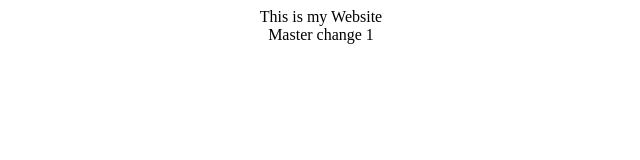
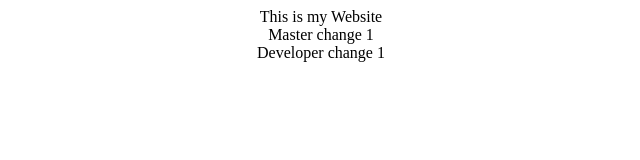
Before and after one commit to sarthakSharma5/myrepo1, a plain HTML site: page index.html in a window 1280 px wide. Shown: the whole page, without its empty margins (319-959 px from the left). Drawn offline with Linux system fonts and the light colour scheme.

Commit message:
dev change

```diff
--- a/index.html
+++ b/index.html
@@ -6,5 +6,7 @@
 This is my Website
 </br>
 Master change 1
+</br>
+Developer change 1
 </body>
 </html>
```
